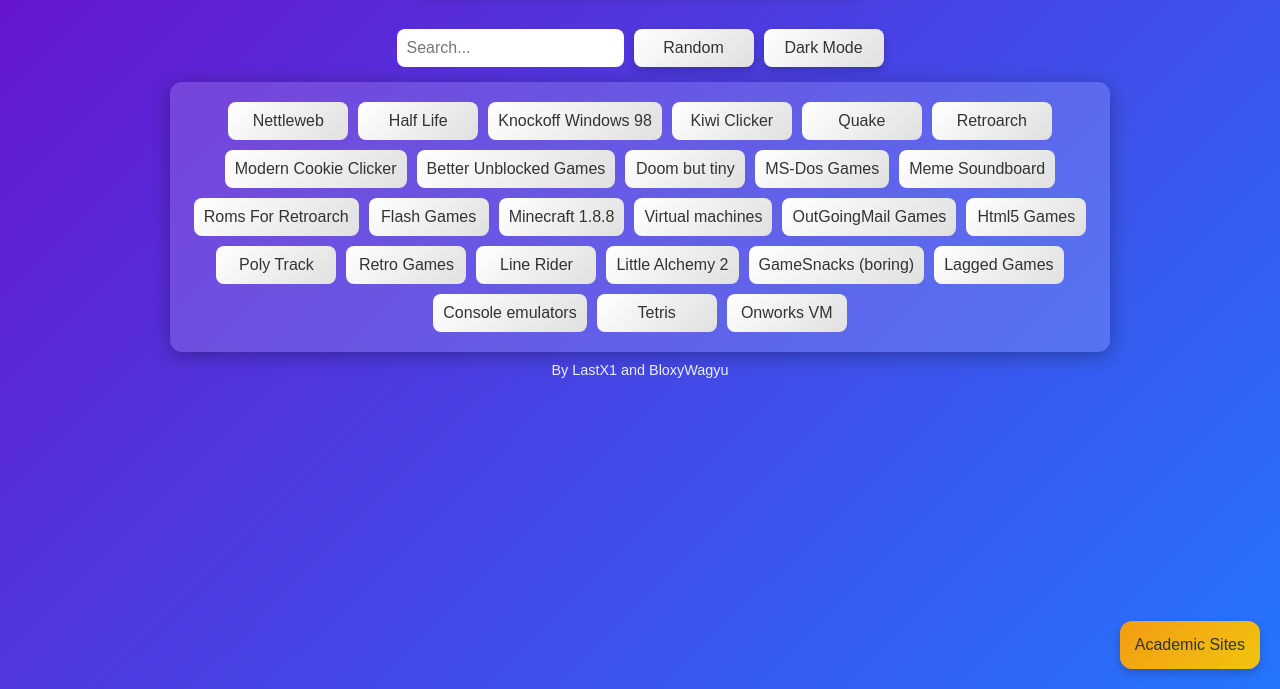
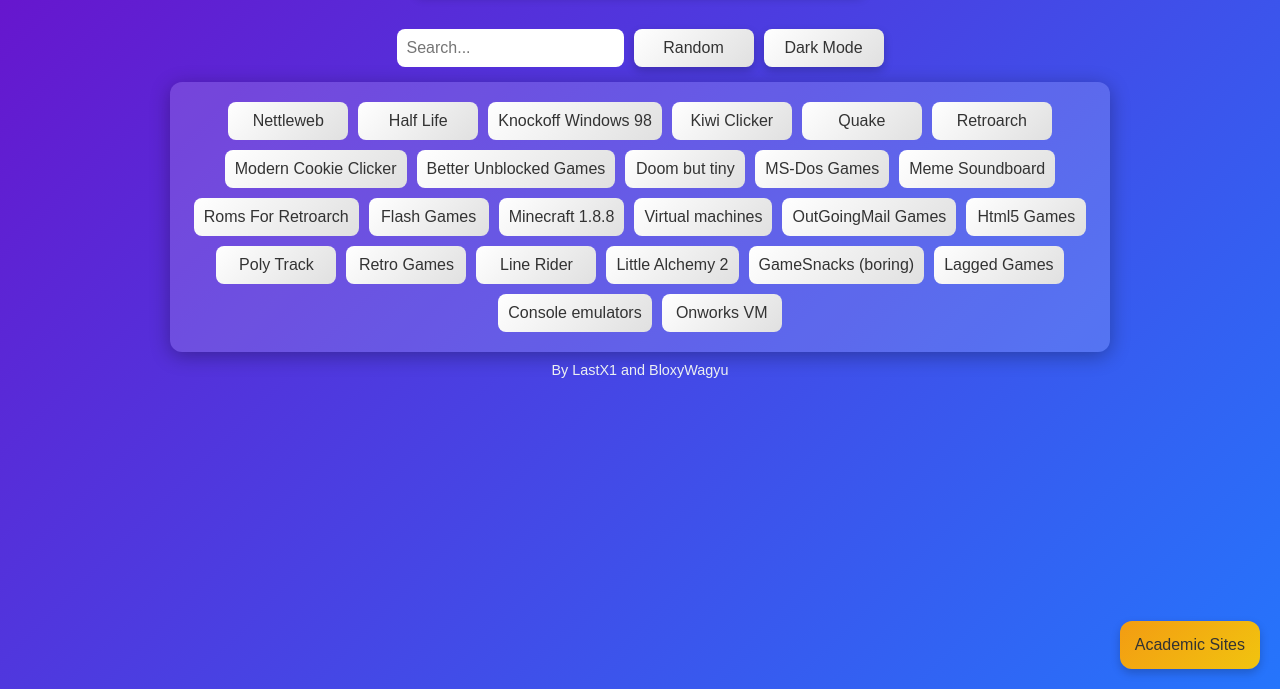
Before and after one commit to LastX1/LastX.github.io, a plain HTML site: page index.html in a window 1280 px wide. Shown: the part 111-800 px from the top of the page. Drawn offline with nearby package versions, Linux system fonts and the light colour scheme.

Commit message:
remove tetris

```diff
--- a/index.html
+++ b/index.html
@@ -111,7 +111,6 @@
             { name: "GameSnacks (boring)", url: "https://gamesnacks.com/"},
             { name: "Lagged Games", url: "https://lagged.com/"},
             { name: "Console emulators", url: "https://www.playemulator.io/"},
-            { name: "Tetris", url: "https://jstris.jezevec10.com/"},
             { name: "Onworks VM", url: "https://www.onworks.net/"}
         ];
 
```
